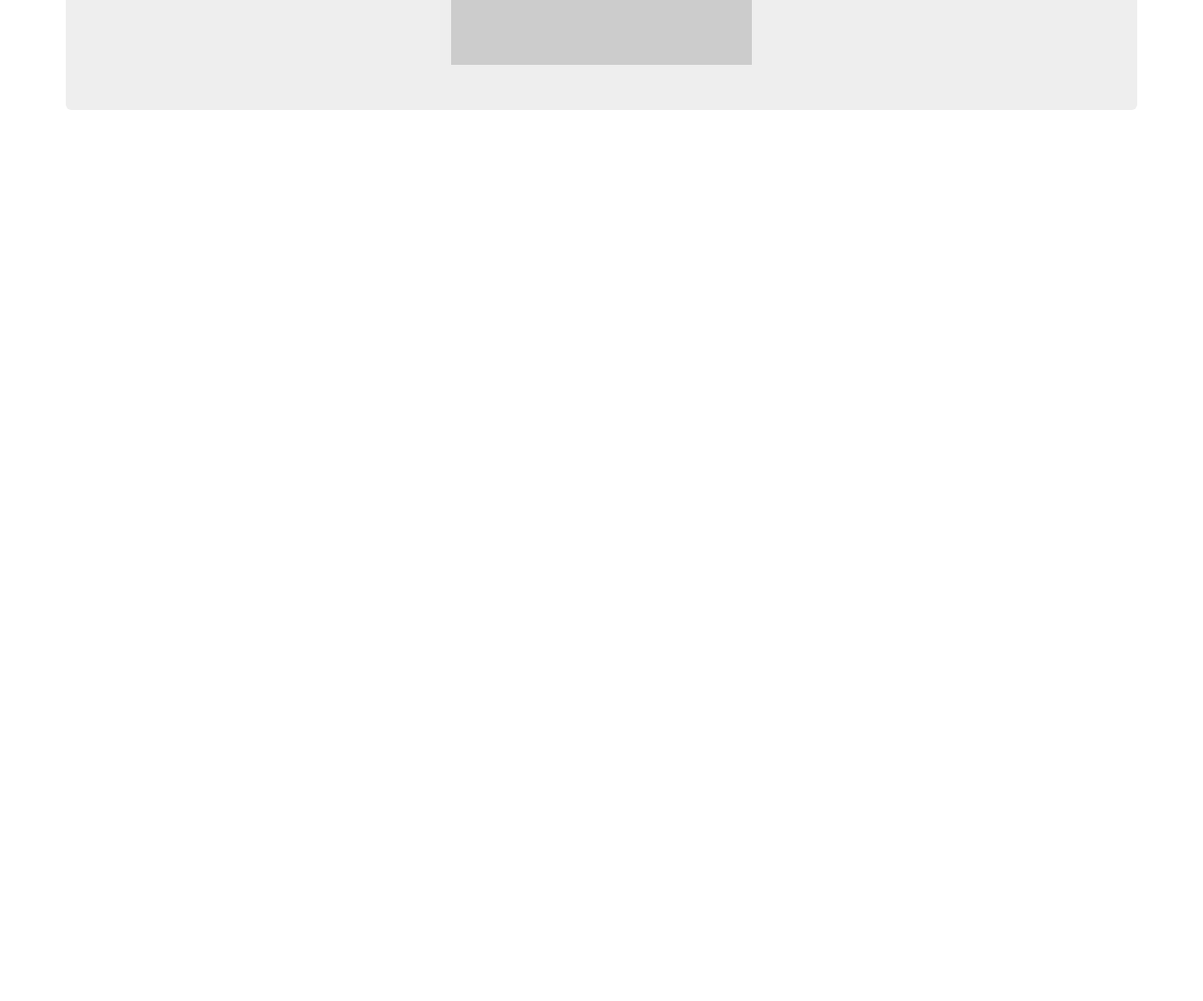
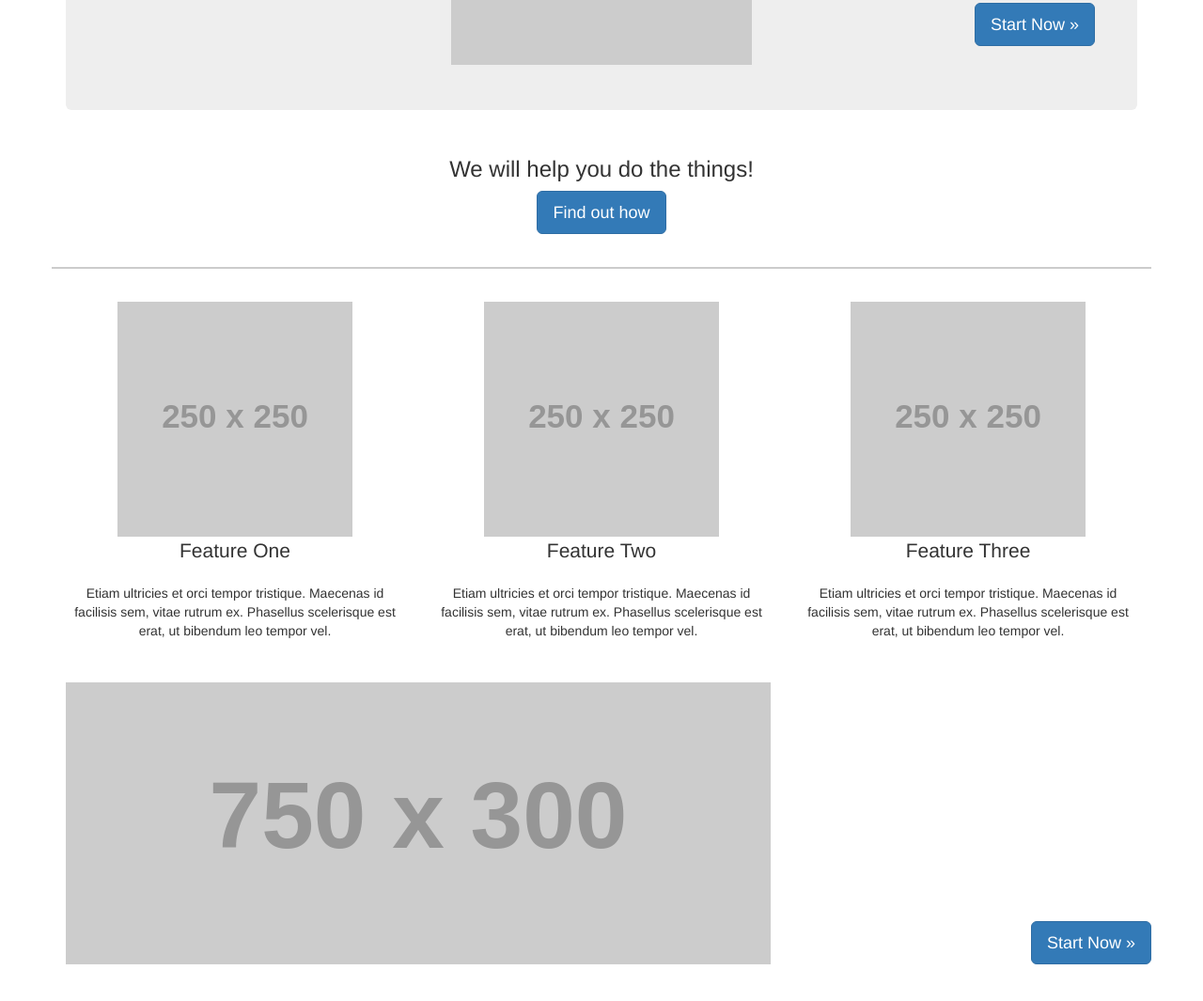
Before and after one commit to how-predictable/how-predictable, a website: page public/views/index.html in a window 1280 px wide. Shown: the part 369-1434 px from the top of the page at 94% size. After the commit the page ends 1395 px from the top, so only its background shows below. Drawn offline with nearby package versions, Linux system fonts and the light colour scheme; placeholder pictures from the web are drawn by us; files whose address does not match are found by name.

Commit message:
Add Bootstrap wireframe for Home view

```diff
--- a/public/css/main.css
+++ b/public/css/main.css
@@ -1,9 +1,31 @@
 body {
-  min-height: 2000px;
   padding-top: 70px;
+}
+
+/*-----HOME MAIN CTA-----*/
+.parent {
+	position: relative;
+	height: 300px;
+}
+
+.img-responsive {
+	display: inline-block;
 }
 
 .bottom-right {
 	position: absolute;
 	bottom: 0;
+	right: 0;
 }
+
+/*-----HOME FOLD ROW-----*/
+.fold-row {
+	padding-bottom: 2.5em;
+	border-bottom: 2px solid #ccc;
+}
+
+/*-----HOME FEATURES-----*/
+.features-row {
+	padding-top: 2.5em;
+	padding-bottom: 2.5em;
+}
--- a/public/views/index.html
+++ b/public/views/index.html
@@ -48,13 +48,48 @@
         	<div class="col-sm-4">
         		<img class="img-responsive" src="http://placehold.it/400x400" alt="">
         	</div>
-        	<div class="col-sm-4">
+        	<div class="col-sm-4 parent">
         		<p>We will help you get it under control</p>
-		        <p class="bottom-right">
-		          <a class="btn btn-lg btn-primary" href="../../components/#navbar" role="button">Start Now &raquo;</a>
-		        </p>
+		        <a class="btn btn-lg btn-primary bottom-right" href="#" role="button">Start Now &raquo;</a>
         	</div>
         </div>
+      </div>
+
+      <!-- Fold pull CTA -->
+      <div class="row fold-row">
+      	<h3 class="text-center">We will help you do the things!</h3>
+      	<div class="text-center">
+      		<a class="btn btn-lg btn-primary" href="#features" role="button">Find out how</a>
+      	</div>
+      </div>
+
+      <!-- Features -->
+      <div class="row features-row" id="features">
+      	<div class="col-sm-4 text-center">
+      		<img class="img-responsive" src="http://placehold.it/250x250" alt="">
+      		<p class="lead">Feature One</p>
+      		<p>Etiam ultricies et orci tempor tristique. Maecenas id facilisis sem, vitae rutrum ex. Phasellus scelerisque est erat, ut bibendum leo tempor vel.</p>
+      	</div>
+      	<div class="col-sm-4 text-center">
+      		<img class="img-responsive" src="http://placehold.it/250x250" alt="">
+      		<p class="lead">Feature Two</p>
+      		<p>Etiam ultricies et orci tempor tristique. Maecenas id facilisis sem, vitae rutrum ex. Phasellus scelerisque est erat, ut bibendum leo tempor vel.</p>
+      	</div>
+      	<div class="col-sm-4 text-center">
+      		<img class="img-responsive" src="http://placehold.it/250x250" alt="">
+      		<p class="lead">Feature Three</p>
+      		<p>Etiam ultricies et orci tempor tristique. Maecenas id facilisis sem, vitae rutrum ex. Phasellus scelerisque est erat, ut bibendum leo tempor vel.</p>
+      	</div>
+      </div>
+
+      <!-- Dash Screenshot and final CTA -->
+      <div class="row">
+      	<div class="col-sm-8">
+      		<img class="img-responsive" src="http://placehold.it/750x300" alt="">
+      	</div>
+      	<div class="col-sm-4 parent">
+	        <a class="btn btn-lg btn-primary bottom-right" href="#" role="button">Start Now &raquo;</a>
+    	</div>
       </div>
 
     </div> <!-- /container -->
```
